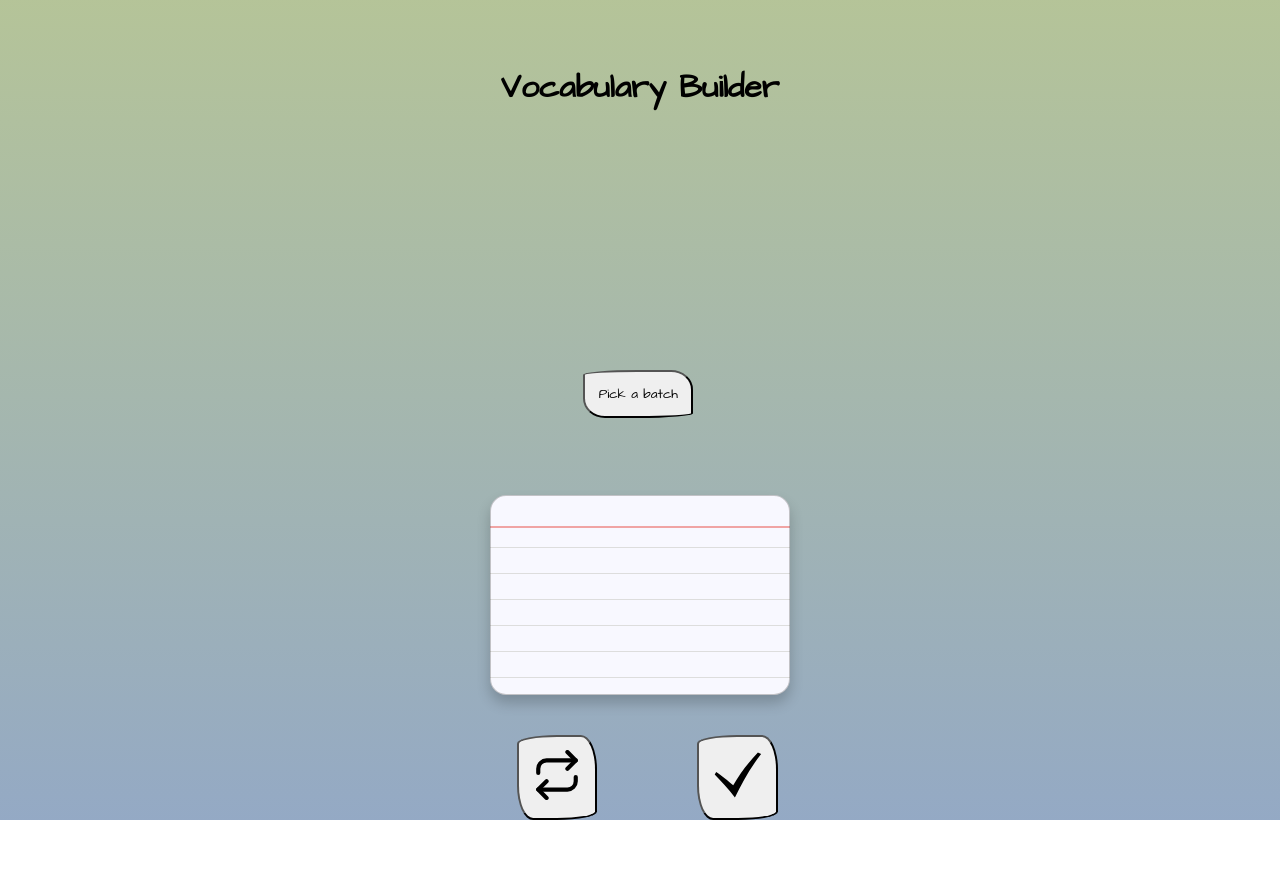
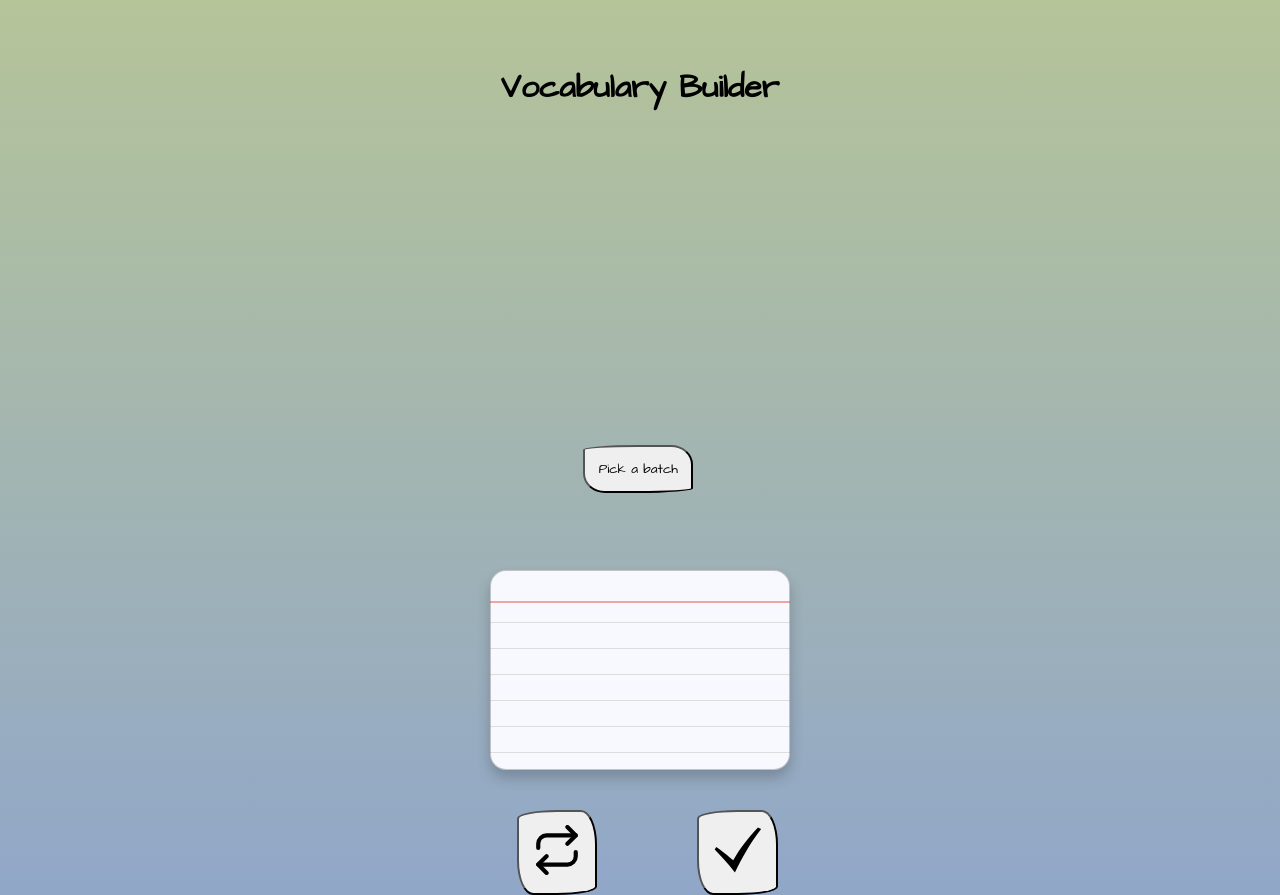
Before and after one commit to kristi-h/vocabBuilder, a React (Vite) app: page / in a window 1280 px wide. Before the commit the page ends 820 px from the top, so only its background shows below. Built offline with nearby package versions, Linux system fonts and the light colour scheme.

Commit message:
adjust min height px

```diff
--- a/src/App.css
+++ b/src/App.css
@@ -61,14 +61,15 @@ header {
   color: black;
   text-align: center;
   padding: 0 20px;
+  min-height: 50px;
 }
 
 .header-container {
-  min-height: 350px;
+  min-height: 250px;
 }
 
-batch-container {
-  min-height: 350px;
+.batch-container {
+  min-height: 250px;
 }
 
 img {
```
